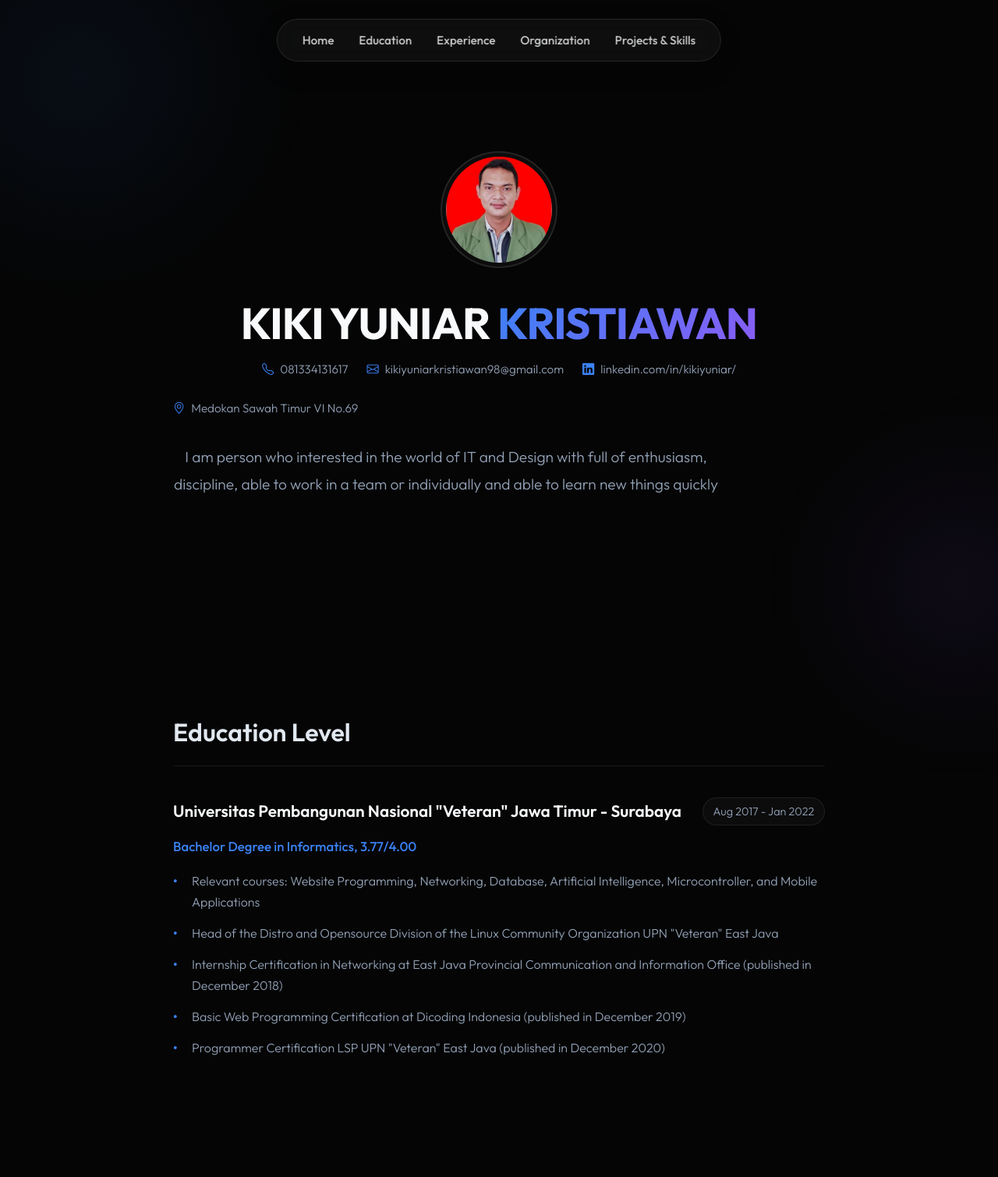
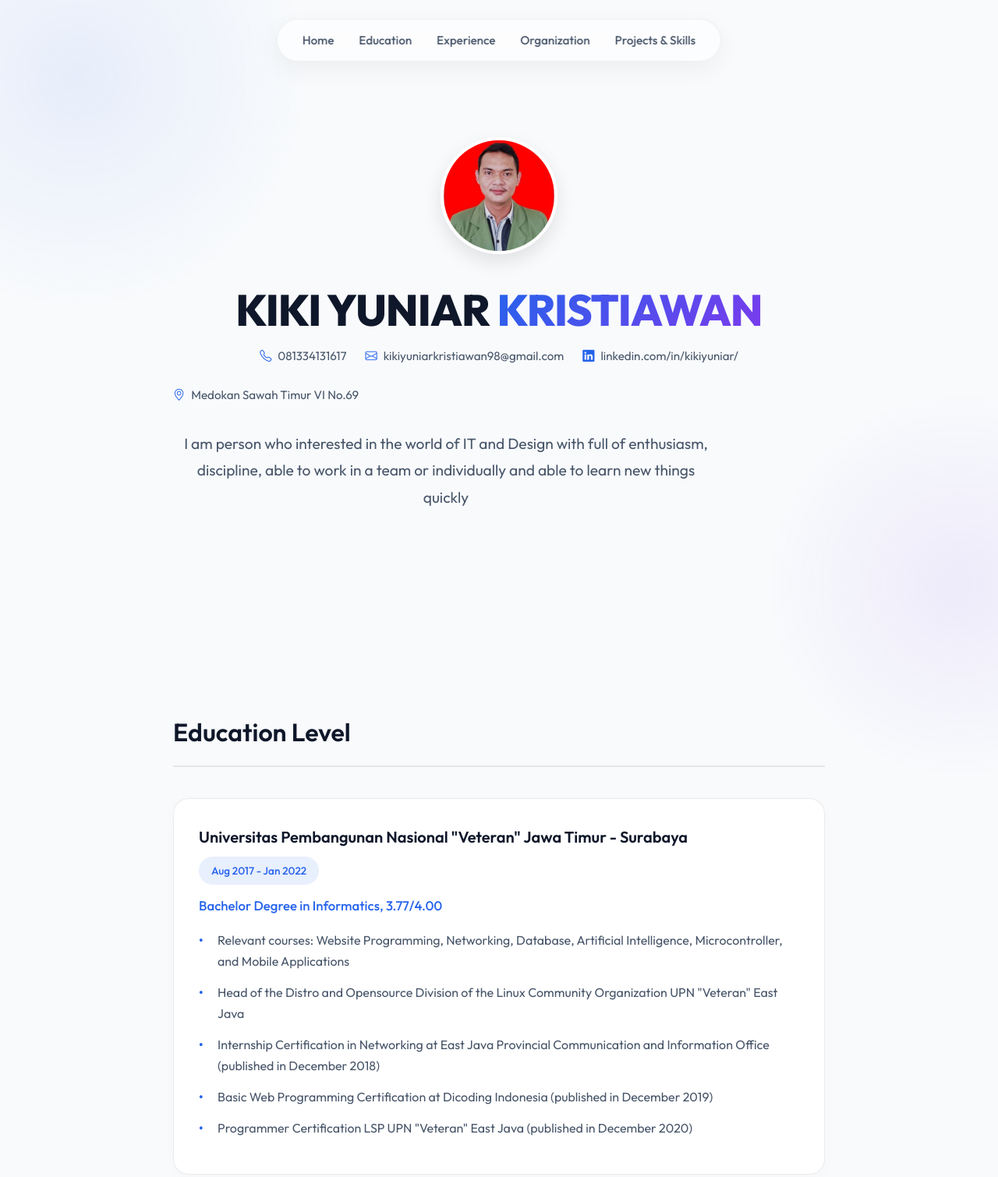
Before and after one commit to kikiyuniar/kikiyuniar.github.io, a website: page index.html in a window 1280 px wide. Shown: the top 1510 px of the page at 78% size. Drawn offline with nearby package versions, Linux system fonts and the light colour scheme.

Commit message:
Update CSS variables and styles for light theme

```diff
--- a/css/style.css
+++ b/css/style.css
@@ -1,18 +1,19 @@
 @import url('https://fonts.googleapis.com/css2?family=Outfit:wght@300;400;500;600;700;800&display=swap');
 
 :root {
-  --bg-color: #050505;
-  --surface-color: #121212;
-  --primary-color: #e2e8f0;
-  --secondary-color: #94a3b8;
-  --accent-color: #3b82f6;
-  --accent-gradient: linear-gradient(135deg, #3b82f6, #8b5cf6);
-  --text-primary: #f8fafc;
-  --text-secondary: #94a3b8;
-  --card-bg: rgba(255, 255, 255, 0.03);
-  --border-color: rgba(255, 255, 255, 0.08);
-  --glass-bg: rgba(20, 20, 20, 0.6);
-  --glass-border: rgba(255, 255, 255, 0.1);
+  /* Light Theme Colors */
+  --bg-color: #f8fafc;
+  --surface-color: #ffffff;
+  --primary-color: #0f172a;
+  --secondary-color: #475569;
+  --accent-color: #2563eb;
+  --accent-gradient: linear-gradient(135deg, #2563eb, #7c3aed);
+  --text-primary: #0f172a;
+  --text-secondary: #475569;
+  --card-bg: #ffffff;
+  --border-color: rgba(0, 0, 0, 0.08);
+  --glass-bg: rgba(255, 255, 255, 0.6);
+  --glass-border: rgba(0, 0, 0, 0.05);
 }
 
 * {
@@ -39,7 +40,7 @@ body {
   position: fixed;
   width: 600px;
   height: 600px;
-  background: radial-gradient(circle, rgba(59, 130, 246, 0.07) 0%, rgba(0,0,0,0) 70%);
+  background: radial-gradient(circle, rgba(37, 99, 235, 0.08) 0%, rgba(255,255,255,0) 70%);
   top: -200px;
   left: -200px;
   border-radius: 50%;
@@ -51,7 +52,7 @@ body {
   position: fixed;
   width: 500px;
   height: 500px;
-  background: radial-gradient(circle, rgba(139, 92, 246, 0.07) 0%, rgba(0,0,0,0) 70%);
+  background: radial-gradient(circle, rgba(124, 58, 237, 0.08) 0%, rgba(255,255,255,0) 70%);
   bottom: -200px;
   right: -200px;
   border-radius: 50%;
@@ -67,11 +68,11 @@ body {
   background: var(--bg-color);
 }
 ::-webkit-scrollbar-thumb {
-  background: #333;
+  background: #cbd5e1;
   border-radius: 10px;
 }
 ::-webkit-scrollbar-thumb:hover {
-  background: #555;
+  background: #94a3b8;
 }
 
 /* Floating Glass Navbar */
@@ -87,10 +88,10 @@ body {
   z-index: 1000;
   border-radius: 50px;
   background: var(--glass-bg);
-  backdrop-filter: blur(12px);
-  -webkit-backdrop-filter: blur(12px);
+  backdrop-filter: blur(16px);
+  -webkit-backdrop-filter: blur(16px);
   border: 1px solid var(--glass-border);
-  box-shadow: 0 10px 30px rgba(0, 0, 0, 0.2);
+  box-shadow: 0 10px 30px rgba(0, 0, 0, 0.05);
   transition: all 0.3s ease;
   width: max-content;
 }
@@ -102,18 +103,16 @@ body {
 }
 
 .nav-links a {
-  color: var(--text-primary);
+  color: var(--text-secondary);
   text-decoration: none;
   font-weight: 500;
   font-size: 0.95rem;
   transition: color 0.3s ease;
   padding: 0.5rem 0;
-  opacity: 0.8;
 }
 
 .nav-links a:hover {
-  color: #fff;
-  opacity: 1;
+  color: var(--accent-color);
 }
 
 /* Layout */
@@ -128,7 +127,7 @@ section {
   margin-bottom: 2.5rem;
   font-weight: 600;
   color: var(--primary-color);
-  border-bottom: 1px solid var(--border-color);
+  border-bottom: 2px solid var(--border-color);
   padding-bottom: 1rem;
 }
 
@@ -153,14 +152,13 @@ section {
   height: 150px;
   border-radius: 50%;
   object-fit: cover;
-  border: 2px solid var(--glass-border);
-  padding: 5px;
-  background: var(--card-bg);
+  border: 4px solid var(--surface-color);
+  box-shadow: 0 10px 25px rgba(0, 0, 0, 0.1);
 }
 
 .hero-title {
   font-size: 3.5rem;
-  font-weight: 700;
+  font-weight: 800;
   line-height: 1.1;
   margin-bottom: 1rem;
   letter-spacing: -1px;
@@ -180,6 +178,7 @@ section {
   margin-bottom: 2rem;
   color: var(--text-secondary);
   font-size: 0.95rem;
+  font-weight: 400;
 }
 
 .contact-item {
@@ -199,7 +198,7 @@ section {
 }
 
 .contact-item a:hover {
-  color: var(--text-primary);
+  color: var(--accent-color);
 }
 
 .hero-summary {
@@ -207,13 +206,24 @@ section {
   color: var(--text-secondary);
   max-width: 700px;
   line-height: 1.8;
-  font-weight: 300;
+  font-weight: 400;
 }
 
 /* Experience / Education Blocks */
 .resume-block {
   margin-bottom: 3.5rem;
   position: relative;
+  background: var(--card-bg);
+  padding: 2rem;
+  border-radius: 20px;
+  border: 1px solid var(--border-color);
+  box-shadow: 0 4px 20px rgba(0, 0, 0, 0.02);
+  transition: transform 0.3s ease, box-shadow 0.3s ease;
+}
+
+.resume-block:hover {
+  transform: translateY(-5px);
+  box-shadow: 0 10px 30px rgba(0, 0, 0, 0.06);
 }
 
 .resume-header {
@@ -226,7 +236,7 @@ section {
 }
 
 .resume-title {
-  font-size: 1.3rem;
+  font-size: 1.25rem;
   font-weight: 600;
   color: var(--text-primary);
 }
@@ -239,17 +249,18 @@ section {
 }
 
 .resume-date {
-  font-size: 0.9rem;
-  color: var(--text-secondary);
-  background: var(--card-bg);
-  padding: 0.3rem 0.8rem;
+  font-size: 0.85rem;
+  font-weight: 500;
+  color: var(--accent-color);
+  background: rgba(37, 99, 235, 0.1);
+  padding: 0.4rem 1rem;
   border-radius: 20px;
-  border: 1px solid var(--border-color);
 }
 
 .resume-desc {
   color: var(--text-secondary);
   margin-bottom: 1rem;
+  font-weight: 400;
 }
 
 .resume-list {
@@ -262,6 +273,7 @@ section {
   padding-left: 1.5rem;
   margin-bottom: 0.8rem;
   color: var(--text-secondary);
+  font-weight: 400;
 }
 
 .resume-list li::before {
@@ -280,7 +292,7 @@ section {
 
 .skills-list b {
   color: var(--text-primary);
-  font-weight: 500;
+  font-weight: 600;
 }
 
 /* Footer */
@@ -331,4 +343,8 @@ footer {
   .resume-date {
     margin-bottom: 1rem;
   }
+
+  .resume-block {
+    padding: 1.5rem;
+  }
 }
```
